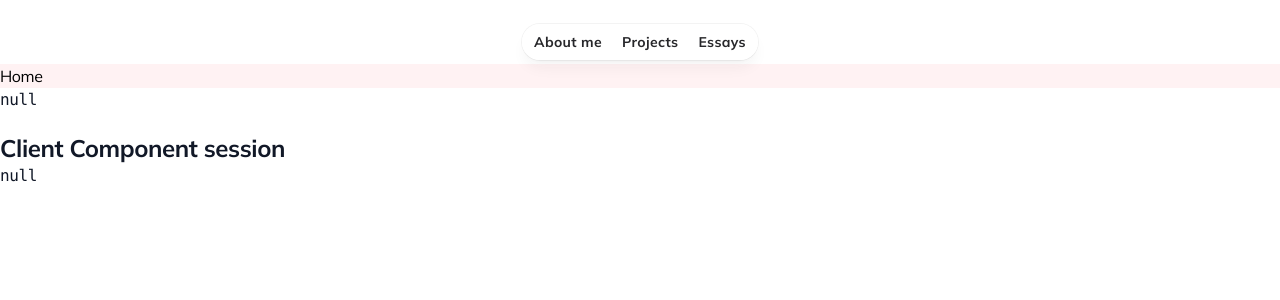
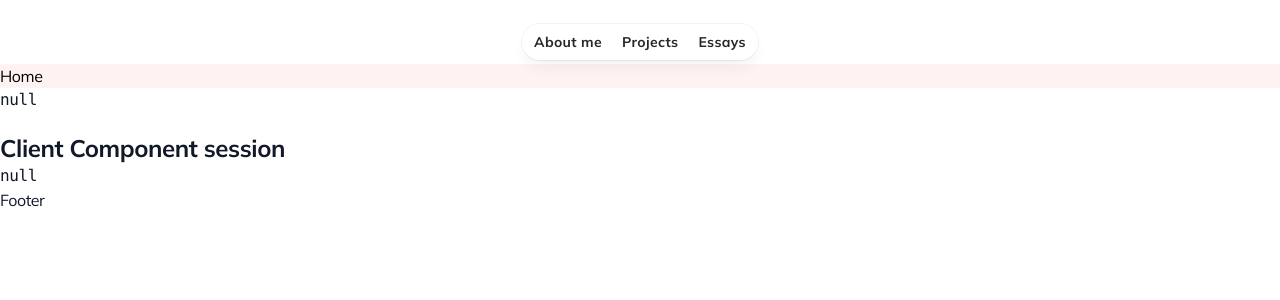
Before and after one commit to kenmwangi/gerald-magu-portfolio, a Next.js app: page / in a window 1280 px wide. Shown: the top 300 px of the page. Built offline with nearby package versions, Linux system fonts and the light colour scheme; no server answers.

Commit message:
simple house-keeping

```diff
--- /dev/null
+++ b/app/(default)/layout.tsx
@@ -0,0 +1,25 @@
+"use client";
+import Footer from "@/components/Footer";
+import AOS from "aos";
+import React, { useEffect } from "react";
+
+interface DefaultLayoutProps {
+  children: React.ReactNode;
+}
+export default function DefaultLayout({ children }: DefaultLayoutProps) {
+  useEffect(() => {
+    AOS.init({
+      once: true,
+      disable: "phone",
+      duration: 700,
+      easing: "ease-out-cubic",
+    });
+  }, []);
+
+  return (
+    <main className="grow">
+      {children}
+      <Footer />
+    </main>
+  );
+}
--- /dev/null
+++ b/components/Footer/index.tsx
@@ -0,0 +1,5 @@
+import React from "react";
+
+export default function Footer() {
+  return <footer>Footer</footer>;
+}
```
Also changed, not shown: app/(default)/page.tsx (renamed from app/page.tsx).
